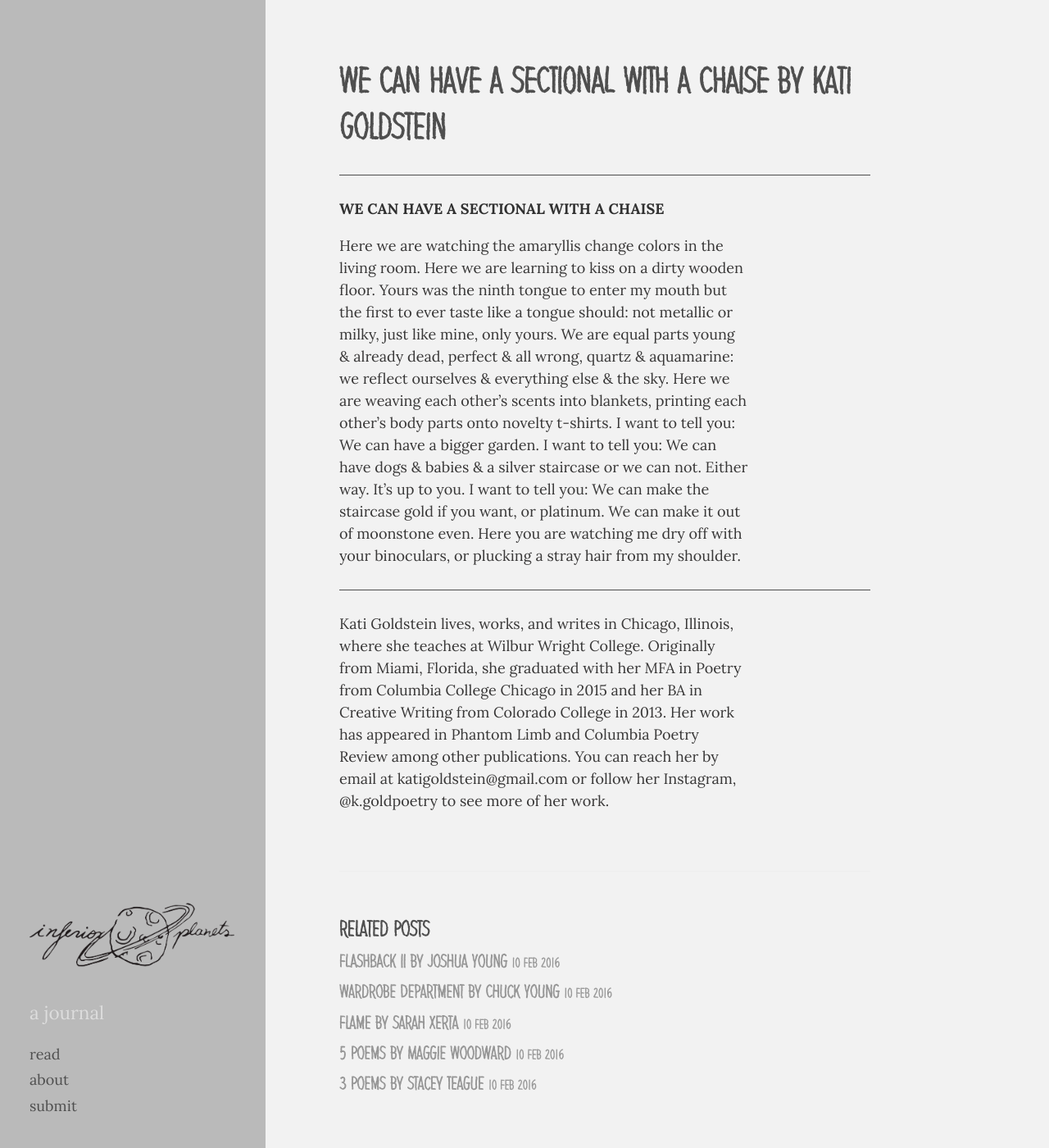
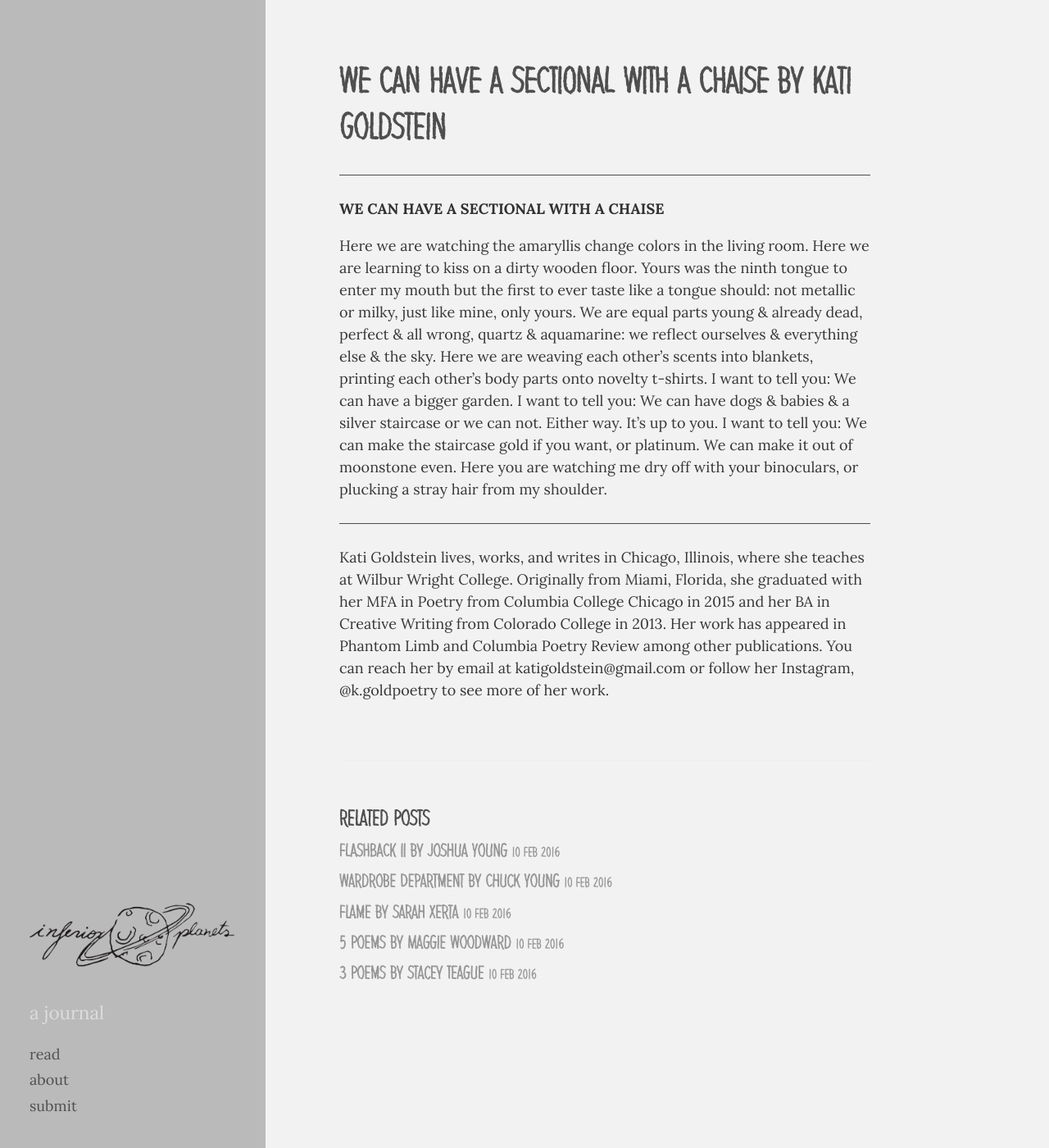
Before and after one commit to inferiorplanets/inferiorplanets.github.io, a Jekyll site: the page built from _posts/2016-02-10-goldstein.md, in a window 1280 px wide and 1400 px high. Shown: the whole window at 82% size. Built offline with Jekyll 4.4.1, drawn with Linux system fonts in a browser that asks for light colours; some web fonts are replaced.

Commit message:
Update 2016-02-10-goldstein.md

```diff
--- a/_posts/2016-02-10-goldstein.md
+++ b/_posts/2016-02-10-goldstein.md
@@ -7,12 +7,6 @@ date: 2016-02-10
 
 ___
 
-<style>
-p {
-	max-width: 500px;
-    text-align: ;
-}
-</style>
 
 **WE CAN HAVE A SECTIONAL WITH A CHAISE**
 
```
